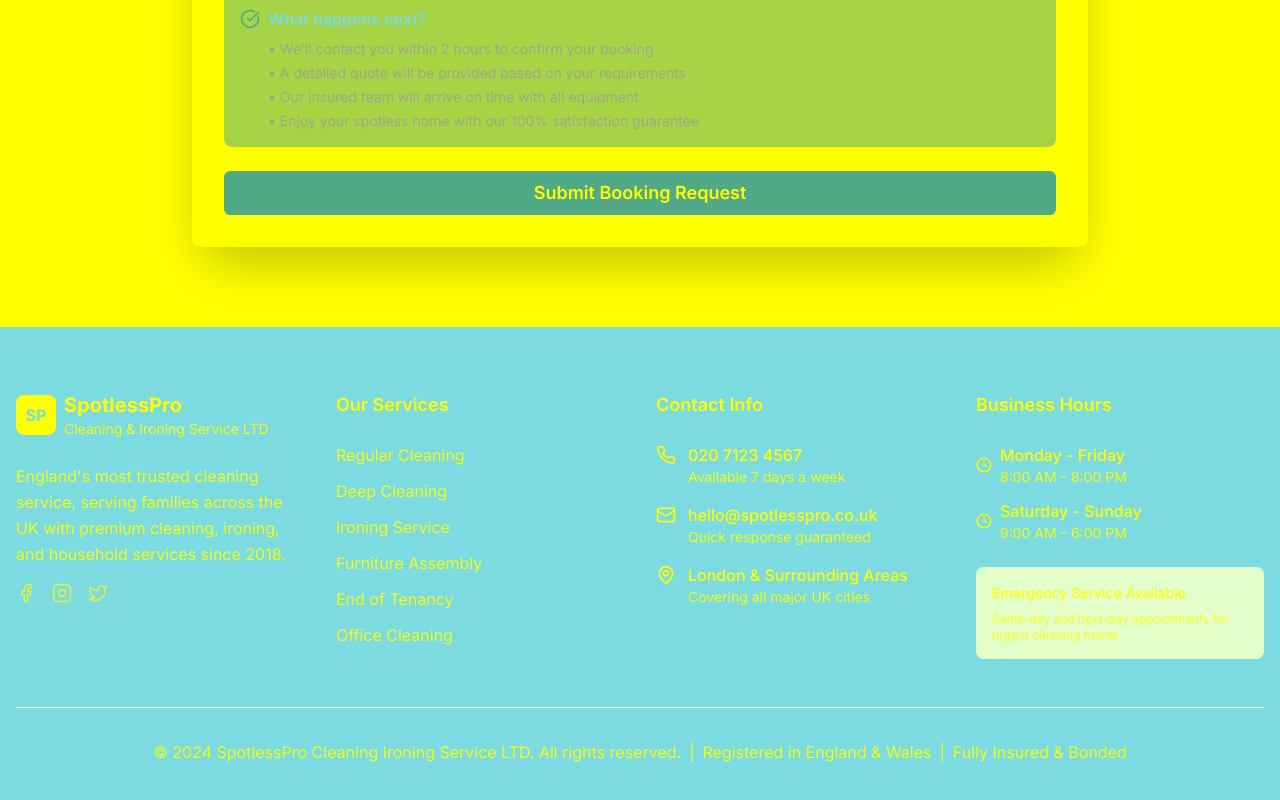
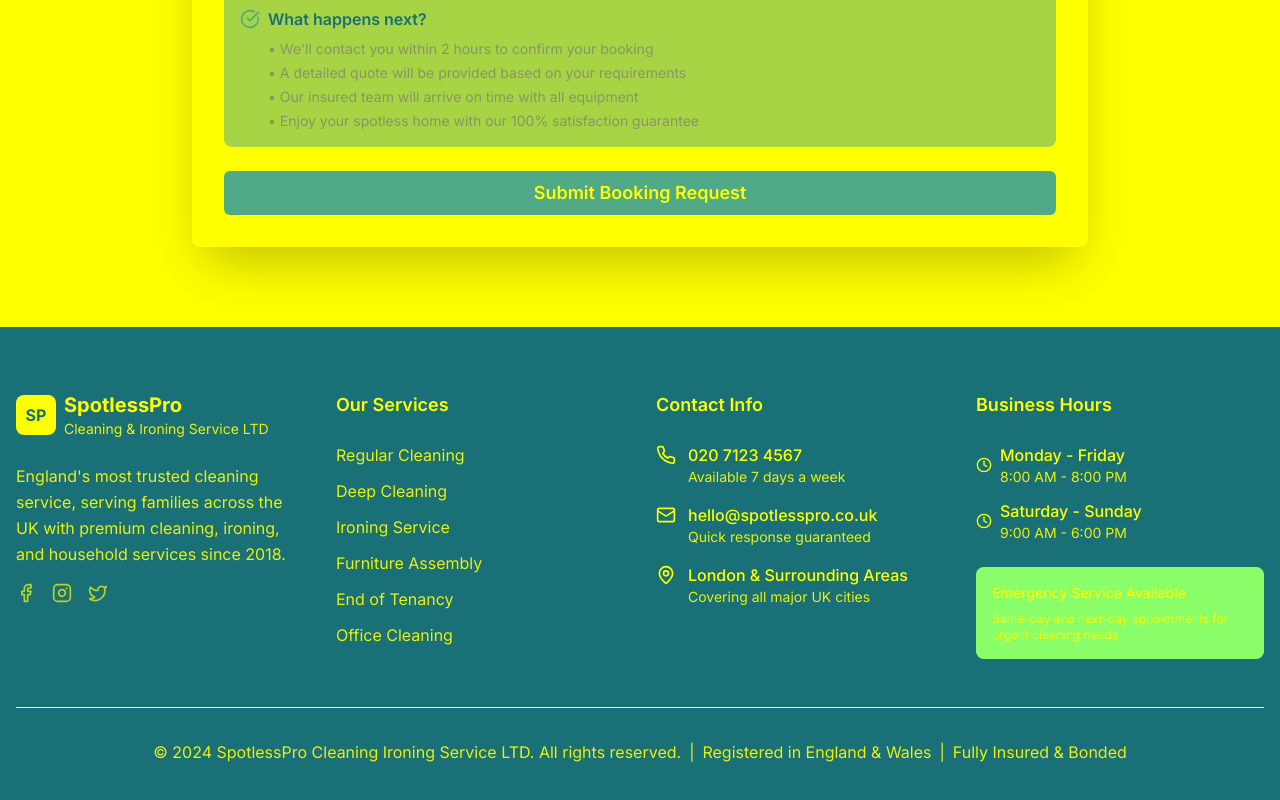
Before and after one commit to pampukhaleo/spotless-pro-landing, a React (Vite) app: page / in a window 1280 px wide. Shown: the part 5385-6185 px from the top of the page. Built offline with nearby package versions, Linux system fonts and the light colour scheme.

Commit message:
Fix: Correct color palette
The color palette has been updated to the specified colors: #217074, #37745B, #8B9D77, #E7EAEF, #EDC5AB.

```diff
--- a/src/index.css
+++ b/src/index.css
@@ -5,64 +5,64 @@
 
 @layer base {
   :root {
-    --background: 234 236 244; /* #E7EAEF */
-    --foreground: 183 62 68; /* #217074 */
+    --background: 231 234 239; /* #E7EAEF */
+    --foreground: 184 65 28; /* #217074 */
     --card: 255 255 255;
-    --card-foreground: 183 62 68; /* #217074 */
+    --card-foreground: 184 65 28; /* #217074 */
     --popover: 255 255 255;
-    --popover-foreground: 183 62 68; /* #217074 */
-    --primary: 183 62 68; /* #217074 */
+    --popover-foreground: 184 65 28; /* #217074 */
+    --primary: 184 65 28; /* #217074 */
     --primary-foreground: 255 255 255;
     --secondary: 157 36 49; /* #37745B */
     --secondary-foreground: 255 255 255;
-    --muted: 234 236 244; /* #E7EAEF */
-    --muted-foreground: 80 14 60; /* #8B9D77 */
+    --muted: 231 234 239; /* #E7EAEF */
+    --muted-foreground: 80 21 49; /* #8B9D77 */
     --accent: 28 52 83; /* #EDC5AB */
-    --accent-foreground: 183 62 68; /* #217074 */
+    --accent-foreground: 184 65 28; /* #217074 */
     --destructive: 0 84 60;
     --destructive-foreground: 255 255 255;
-    --border: 234 236 244; /* #E7EAEF */
-    --input: 234 236 244; /* #E7EAEF */
-    --ring: 183 62 68; /* #217074 */
+    --border: 231 234 239; /* #E7EAEF */
+    --input: 231 234 239; /* #E7EAEF */
+    --ring: 184 65 28; /* #217074 */
     --radius: 0.5rem;
     --success: 157 36 49; /* #37745B */
     --success-foreground: 255 255 255;
-    --trust: 80 14 60; /* #8B9D77 */
+    --trust: 80 21 49; /* #8B9D77 */
     --trust-foreground: 255 255 255;
     --sidebar-background: 255 255 255;
-    --sidebar-foreground: 183 62 68; /* #217074 */
-    --sidebar-primary: 183 62 68; /* #217074 */
+    --sidebar-foreground: 184 65 28; /* #217074 */
+    --sidebar-primary: 184 65 28; /* #217074 */
     --sidebar-primary-foreground: 255 255 255;
     --sidebar-accent: 28 52 83; /* #EDC5AB */
-    --sidebar-accent-foreground: 183 62 68; /* #217074 */
-    --sidebar-border: 234 236 244; /* #E7EAEF */
-    --sidebar-ring: 183 62 68; /* #217074 */
+    --sidebar-accent-foreground: 184 65 28; /* #217074 */
+    --sidebar-border: 231 234 239; /* #E7EAEF */
+    --sidebar-ring: 184 65 28; /* #217074 */
   }
 
   .dark {
-    --background: 183 62 68; /* #217074 */
-    --foreground: 234 236 244; /* #E7EAEF */
+    --background: 184 65 28; /* #217074 */
+    --foreground: 231 234 239; /* #E7EAEF */
     --card: 157 36 49; /* #37745B */
-    --card-foreground: 234 236 244; /* #E7EAEF */
+    --card-foreground: 231 234 239; /* #E7EAEF */
     --popover: 157 36 49; /* #37745B */
-    --popover-foreground: 234 236 244; /* #E7EAEF */
+    --popover-foreground: 231 234 239; /* #E7EAEF */
     --primary: 28 52 83; /* #EDC5AB */
-    --primary-foreground: 183 62 68; /* #217074 */
-    --secondary: 80 14 60; /* #8B9D77 */
+    --primary-foreground: 184 65 28; /* #217074 */
+    --secondary: 80 21 49; /* #8B9D77 */
     --secondary-foreground: 255 255 255;
     --muted: 157 36 49; /* #37745B */
-    --muted-foreground: 80 14 60; /* #8B9D77 */
-    --accent: 80 14 60; /* #8B9D77 */
+    --muted-foreground: 80 21 49; /* #8B9D77 */
+    --accent: 80 21 49; /* #8B9D77 */
     --accent-foreground: 255 255 255;
     --destructive: 0 84 60;
     --destructive-foreground: 255 255 255;
     --border: 157 36 49; /* #37745B */
     --input: 157 36 49; /* #37745B */
     --ring: 28 52 83; /* #EDC5AB */
-    --success: 80 14 60; /* #8B9D77 */
+    --success: 80 21 49; /* #8B9D77 */
     --success-foreground: 255 255 255;
     --trust: 28 52 83; /* #EDC5AB */
-    --trust-foreground: 183 62 68; /* #217074 */
+    --trust-foreground: 184 65 28; /* #217074 */
   }
 }
 
```
